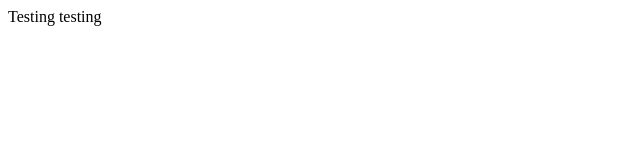
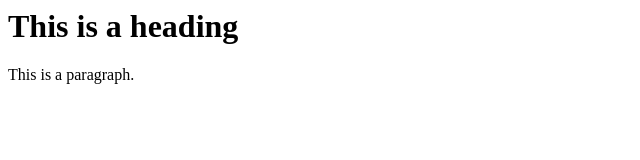
Before and after one commit to ttSchoolAcc/Tech-Comm-Website, a plain HTML site: page index.html in a window 1280 px wide. Shown: the whole page, without its empty margins (0-640 px from the left). Drawn offline with Linux system fonts and the light colour scheme.

Commit message:
Second Test Commit

```diff
--- a/index.html
+++ b/index.html
@@ -1 +1,12 @@
-<header>Testing testing</header>
+<html>
+  <head>
+    <title>HTML Elements Reference</title>
+  </head>
+
+  <body>
+
+  <h1>This is a heading</h1>
+  <p>This is a paragraph.</p>
+
+  </body>
+  </html>
```
